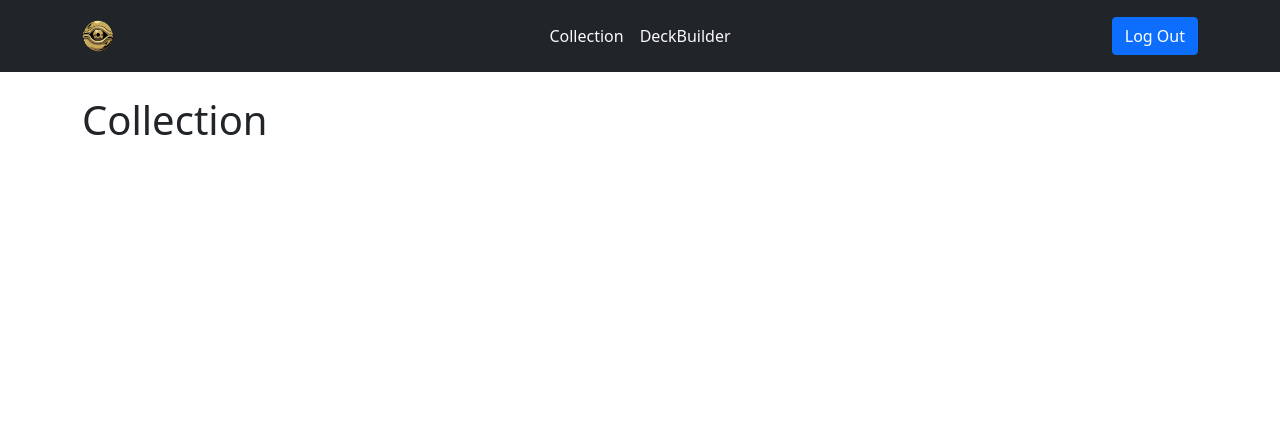
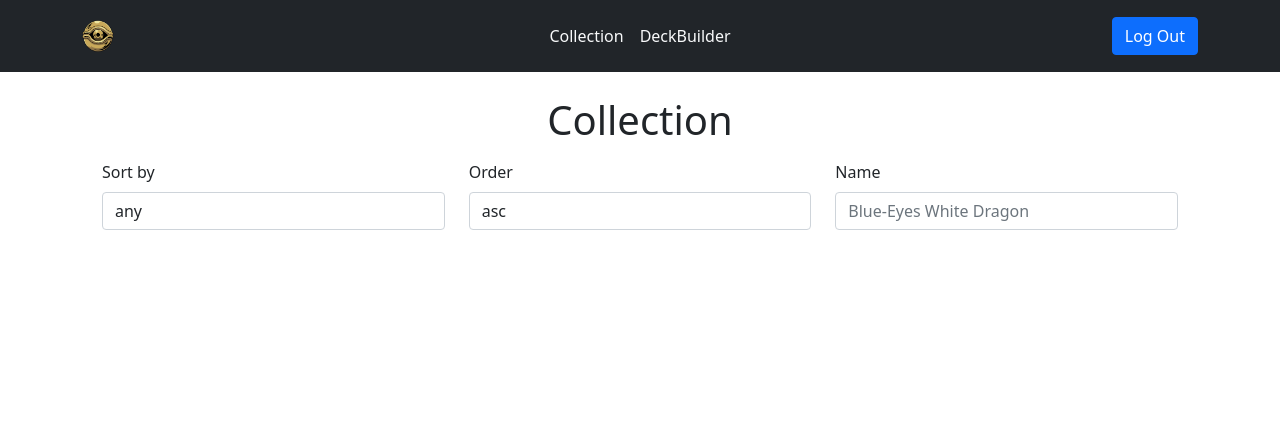
Before and after one commit to EMachad0/YGO-Progression-Web-Back, a Flask app: template templates/collection.html in a window 1280 px wide. Shown: the top 429 px of the page. Run offline with Flask 2, Linux system fonts and the light colour scheme; the template is opened without the code that fills it, so the values that code supplies are empty; some libraries are stand-ins or nearby versions.

Commit message:
sorting and name filter

```diff
--- /dev/null
+++ b/static/css/collection.css
@@ -0,0 +1,11 @@
+.img {
+    /*margin: 0;*/
+}
+
+.filterable {
+    display: none;
+}
+
+.show {
+    display: block;
+}
--- a/templates/base.html
+++ b/templates/base.html
@@ -39,6 +39,8 @@
         </div>
     </footer>
 
+    {% block script %} {% endblock %}
+
     <!-- Bootstrap core JavaScript
     ================================================== -->
     <!-- Placed at the end of the document so the pages load faster -->
--- a/templates/collection.html
+++ b/templates/collection.html
@@ -1,9 +1,99 @@
 {% extends "base.html" %}
 {% block title %} Collection {% endblock %}
+{% block head %}
+    <link href="/static/css/collection.css" rel="stylesheet"> {% endblock %}
 {% block content %}
     <main class="container">
-        <h1>Collection</h1>
-        <h1>{{ guild }}</h1>
-        <h1>{{ user }}</h1>
+        <h1 class="text-center">Collection</h1>
+        <div class="container">
+            <div class="row p-2">
+                <div class="col">
+                    <label class="form-label" for="sort-param">Sort by</label>
+                    <select class="form-control" onchange="card_list_sort()" id="sort-param">
+                        <option selected>any</option>
+                        <option>name</option>
+                        <option>atk</option>
+                        <option>def</option>
+                        <option>level</option>
+                        <option>scale</option>
+                        <option>link_val</option>
+                    </select>
+                </div>
+                <div class="col">
+                    <label class="form-label" for="sort-order">Order</label>
+                    <select class="form-control" onchange="card_list_sort()" id="sort-order">
+                        <option selected>asc</option>
+                        <option>des</option>
+                    </select>
+                </div>
+                <div class="col">
+                    <label class="form-label" for="filter-name">Name</label>
+                    <input class="form-control" type="text" onchange="card_list_filter()" id="filter-name" placeholder="Blue-Eyes White Dragon">
+                </div>
+            </div>
+            <div class="row" id="card-list">
+                {% for c in cards %}
+                    <div class="col-md-2 m-0 p-0 filterable show" id="{{ c['card_cod'] }}">
+                        <img src="https://storage.googleapis.com/ygoprodeck.com/pics/{{ c['cod_img'] }}.jpg" alt=""
+                             class="img-fluid">
+                    </div>
+                {% endfor %}
+            </div>
+        </div>
     </main>
 {% endblock %}
+{% block script %}
+    <script>
+        const card_list = document.getElementById('card-list');
+        const card_values = JSON.parse('{{ cards_json|tojson|safe }}');
+
+        function hide(element) {
+            element.classList.remove("show");
+        }
+
+        function show(element) {
+            element.classList.add("show");
+        }
+
+        function card_list_filter() {
+            const name = document.getElementById('filter-name').value
+            console.log(name)
+
+            let toFilter = card_list.children;
+            toFilter = Array.prototype.slice.call(toFilter, 0);
+
+            toFilter.forEach(function (v) {
+                let card = card_values[v.id];
+                if (name !== "" && !card['name'].includes(name)) hide(v);
+                else show(v);
+            });
+        }
+
+        function card_list_sort() {
+            const sort_param = document.getElementById('sort-param');
+            const key = sort_param.options[sort_param.selectedIndex].text;
+            if (key === "any") return;
+
+            const sort_order = document.getElementById('sort-order');
+            const ord = sort_order.options[sort_order.selectedIndex].text;
+
+            const card_list = document.getElementById('card-list');
+            let toSort = card_list.children;
+            toSort = Array.prototype.slice.call(toSort, 0);
+
+            toSort.sort(function (a, b) {
+                let va = card_values[a.id][key];
+                let vb = card_values[b.id][key];
+                if (va == null && vb == null) return -1;
+                if (va == null) return 1;
+                if (vb == null) return -1;
+                return (ord === "asc"? 1:-1) * (va <= vb? -1:1);
+            });
+
+            card_list.innerHTML = "";
+            for (let i = 0, l = toSort.length; i < l; i++) {
+                card_list.appendChild(toSort[i]);
+            }
+        }
+    </script>
+{% endblock %}
```
Also changed, not shown: blueprints/collection.py (+25 -2 lines), notebooks/db.py (added, +41 -0 lines).
